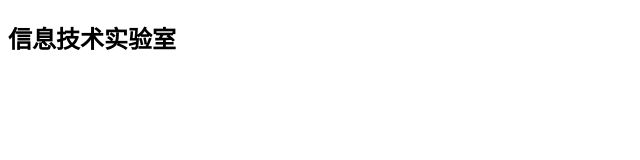
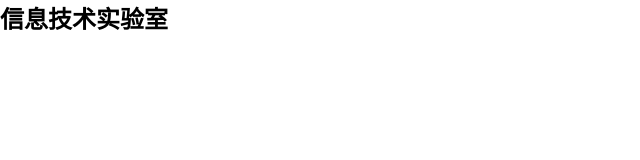
Before and after one commit to InfoTechLab/InfoTechLab.github.io, a plain HTML site: page index.html in a window 1280 px wide. Shown: the whole page, without its empty margins (0-640 px from the left). Drawn offline with Linux system fonts and the light colour scheme.

Commit message:
Update index.html

```diff
--- a/index.html
+++ b/index.html
@@ -3,9 +3,13 @@
 <head>
 <meta charset="utf-8">
 <title>主页-信息技术实验室</title>
+<link href="style/comm.css" type="text/css" rel="stylesheet"/>
 </head>
 
 <body>
-  <h2>信息技术实验室</h2>
+  <div class="top">
+    <h2>信息技术实验室</h2>
+  </div>
+
 </body>
 </html>
```
